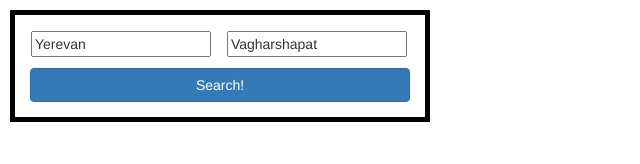
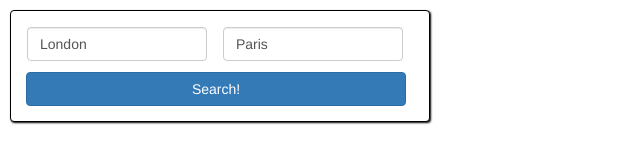
Before and after one commit to Christian2001Manukyan/distance_calculator, a plain HTML site: page index.html in a window 1280 px wide. Shown: the whole page, without its empty margins (0-640 px from the left). Drawn offline with Linux system fonts and the light colour scheme.

Commit message:
Style change
div style changed with bootstrap adding class="panel".

```diff
--- a/index.html
+++ b/index.html
@@ -8,11 +8,11 @@
         <script src="jquery-3.1.0.min.js"></script>
     </head>
     <body>
-        <div id="my-div">
-            <input id="address1" type="text" value="Yerevan"/>
-            <input id="address2" type="text" value="Vagharshapat"/>
+        <div id="my-div" class="panel">
+            <input id="address1" type="text" class="form-control" value="London"/>
+            <input id="address2" type="text" class="form-control" value="Paris"/>
             <input type="button" class="btn btn-primary" id="search" value="Search!"/>
-            <div id="result">
+            <div id="result" class="panel">
             </div>
         </div>
 
--- a/stylesheet.css
+++ b/stylesheet.css
@@ -1,8 +1,9 @@
 #my-div {
     margin: 10px;
     padding: 10px;
-    border: 5px solid black;
     width: 420px;
+    border: 1px solid black;
+    box-shadow: 1px 1px 2px black;
 }
 #search {
     width: 380px;
@@ -11,11 +12,12 @@
 #address1, #address2 {
     margin: 6px;
     width: 180px;
+    display: inline-block;
 }
 #result {
     margin: auto;
     padding: 5px;
     width: 380px;
-    border: 3px solid black;
+    border: 1px solid black;
     display: none;
 }
```
Also changed, not shown: calculator.js (line endings or trailing spaces).
